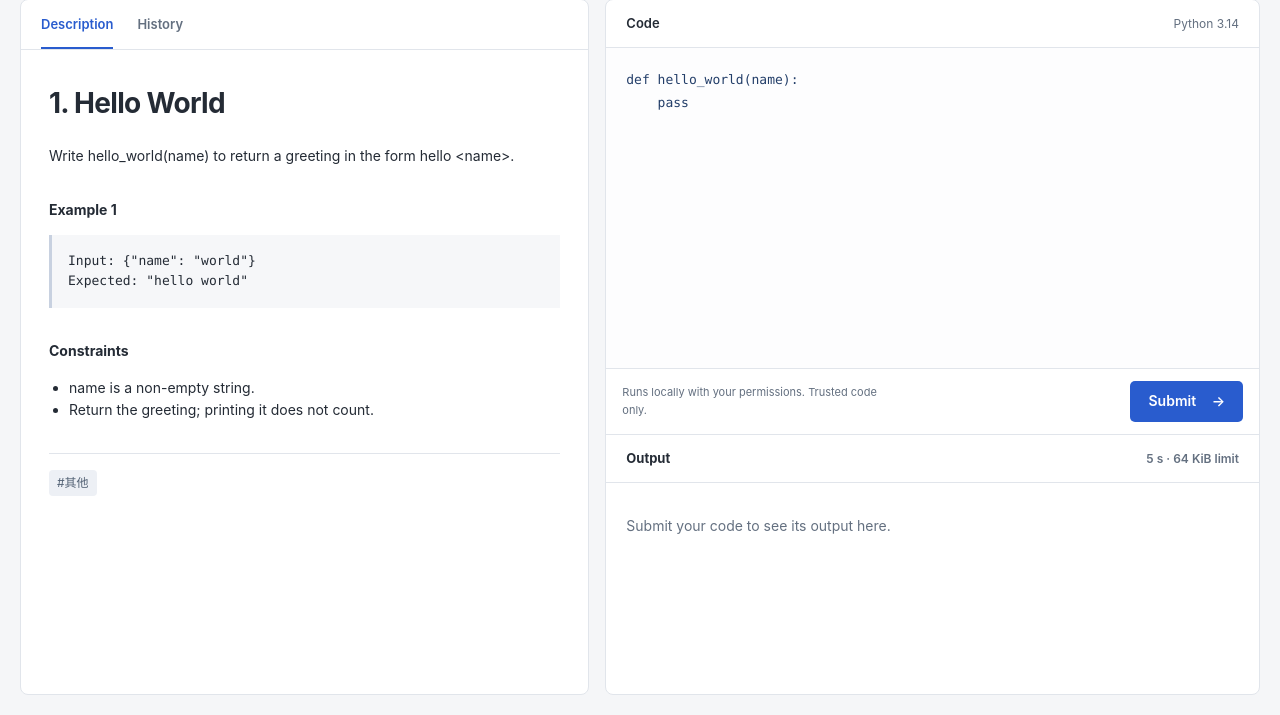
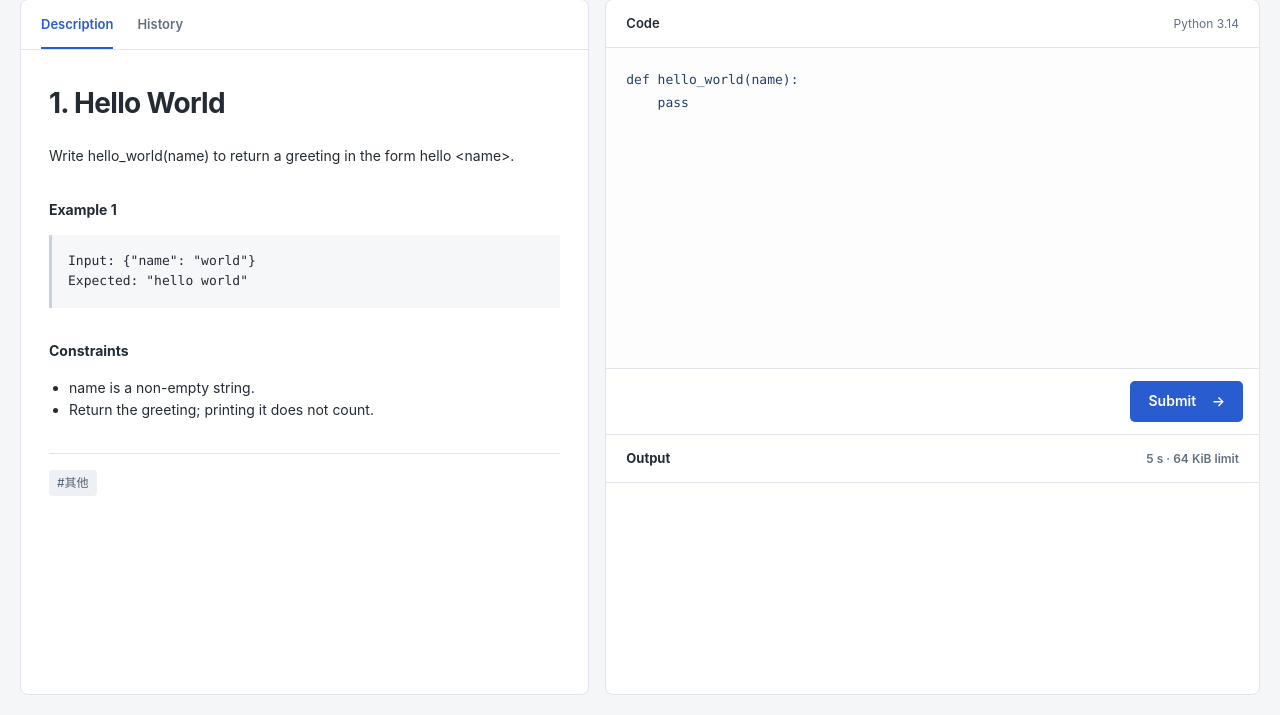
Before and after one commit to psyclaudeZ/bzoj, a FastAPI app: page /problems/hello-world in a window 1280 px wide. Shown: the part 85-800 px from the top of the page. Run offline with FastAPI, Linux system fonts and the light colour scheme; data that the repository does not hold is empty.

Commit message:
Remove editor and empty-output helper text

```diff
--- a/bzoj/static/app.css
+++ b/bzoj/static/app.css
@@ -64,8 +64,7 @@ code { background: #f0f2f5; padding: 2px 5px; border-radius: 3px; }
 .language { color: var(--muted); font-weight: 400; font-size: 12px; }
 textarea { display: block; width: 100%; flex: 1; min-height: 180px; resize: none; border: 0; padding: 20px; line-height: 1.8; color: #233e69; background: #fdfdfe; tab-size: 4; border-radius: 0; }
 textarea:focus-visible { outline-offset: -3px; }
-.editor-footer { padding: 12px 16px; display: flex; align-items: center; justify-content: space-between; gap: 20px; border-top: 1px solid var(--border); }
-.editor-footer p { color: var(--muted); font-size: 11px; margin: 0; max-width: 260px; }
+.editor-footer { padding: 12px 16px; display: flex; align-items: center; justify-content: flex-end; border-top: 1px solid var(--border); }
 button { background: var(--accent); color: white; border: 0; border-radius: 5px; padding: 9px 18px; font: inherit; font-weight: 600; cursor: pointer; white-space: nowrap; }
 button:hover { color: #dbe7ff; }
 button span { margin-left: 12px; }
@@ -74,7 +73,6 @@ button span { margin-left: 12px; }
 .result-summary { display: flex; justify-content: space-between; gap: 16px; }
 .success { color: #227454; }
 .error { color: #b52e3a; }
-.empty-output { color: var(--muted); margin: 16px 0; }
 .result-content h3 { font-size: 11px; color: var(--muted); font-weight: 500; margin: 16px 0 6px; }
 .output { margin: 0; white-space: pre-wrap; overflow-wrap: anywhere; }
 .example { white-space: pre-wrap; overflow-wrap: anywhere; }
--- a/bzoj/templates/problem.html
+++ b/bzoj/templates/problem.html
@@ -29,9 +29,8 @@ Expected: {{ example.expected|tojson }}</pre>
   <section class="panel editor-panel" aria-labelledby="editor-title">
     <form method="post" action="/problems/{{ problem.slug }}/submit" class="editor-form">
       <div class="panel-heading"><label id="editor-title" for="source">Code</label><span class="language">Python 3.14</span></div>
-      <textarea id="source" name="source" spellcheck="false" autocapitalize="off" autocomplete="off" autocorrect="off" wrap="off" aria-describedby="execution-note">{{ source }}</textarea>
+      <textarea id="source" name="source" spellcheck="false" autocapitalize="off" autocomplete="off" autocorrect="off" wrap="off">{{ source }}</textarea>
       <div class="editor-footer">
-        <p id="execution-note">Runs locally with your permissions. Trusted code only.</p>
         <button type="submit">Submit <span aria-hidden="true">→</span></button>
       </div>
     </form>
--- a/bzoj/templates/result.html
+++ b/bzoj/templates/result.html
@@ -16,6 +16,4 @@ Actual: {{ case.actual|tojson }}</pre>{% endif %}
   {% endfor %}
   <h3>stdout</h3><pre class="output">{{ result.stdout if result.stdout else '(no output)' }}</pre>
   {% if result.stderr %}<h3>stderr</h3><pre class="output error">{{ result.stderr }}</pre>{% endif %}
-{% elif not error %}
-  <p class="empty-output">Submit your code to see its output here.</p>
 {% endif %}
```
